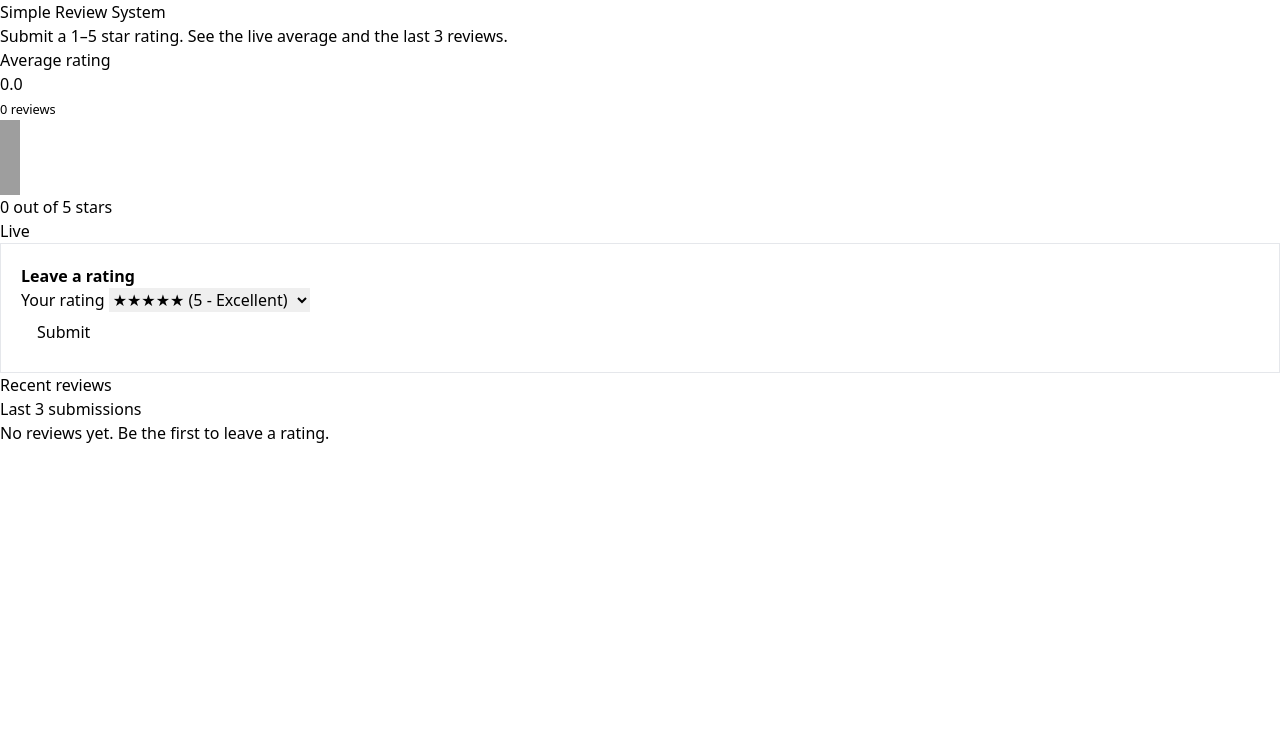
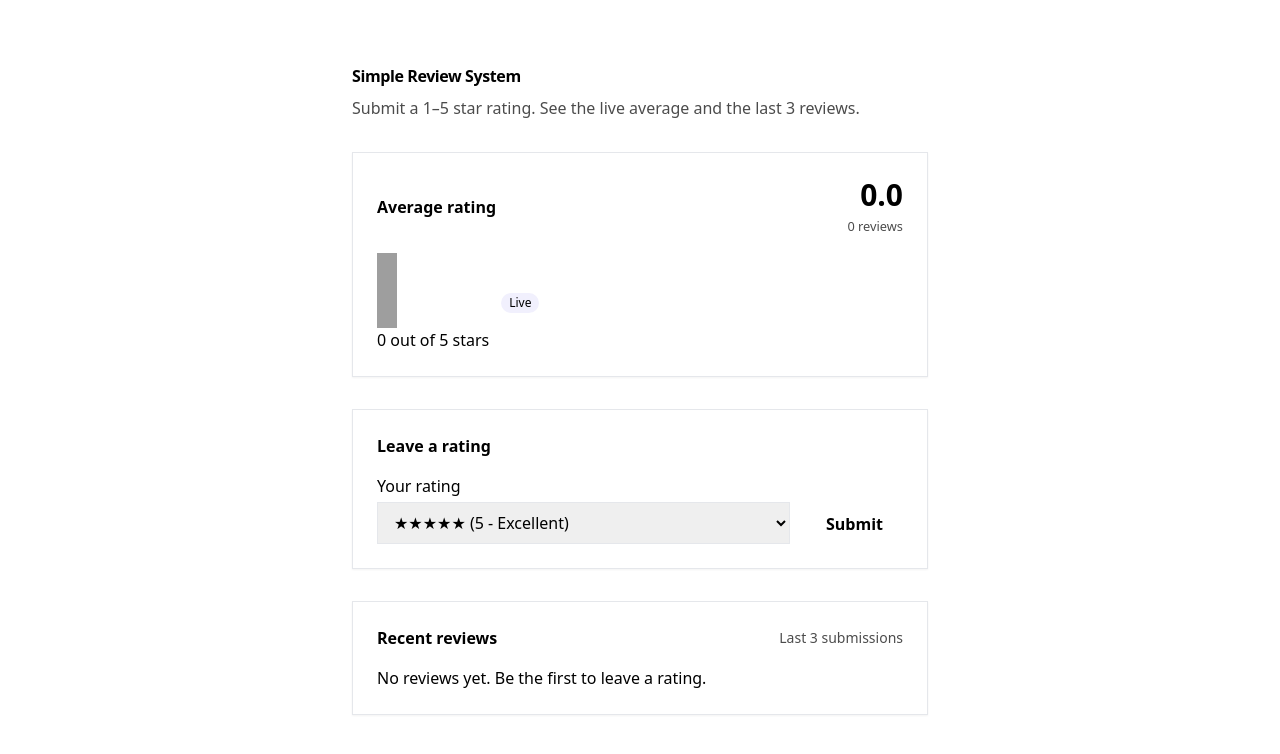
Before and after one commit to PennBrenn/testnew, a plain HTML site: page index.html in a window 1280 px wide. Drawn offline with Linux system fonts and the light colour scheme; grey boxes are pictures that could not be loaded.

Commit message:
Update rev.css

```diff
--- a/rev.css
+++ b/rev.css
@@ -246,122 +246,120 @@ video {
   display: none;
 }
 
-.page-header {
-  width: 100%;
+.main-content {
+  padding-left: 2rem;
+  padding-right: 2rem;
+  padding-top: 4rem;
+  padding-bottom: 4rem;
+  display: flex;
+  justify-content: center;
 }
 
-.header-container {
-  max-width: 42rem;
-  margin-left: auto;
-  margin-right: auto;
-  padding-left: 1.5rem;
-  padding-right: 1.5rem;
-  padding-top: 2rem;
-  padding-bottom: 2rem;
+.review-system-section {
+  width: 100%;
+  max-width: 36rem;
 }
 
-.header-title {
+.section-header {
+  margin-bottom: 2rem;
+}
+
+.page-title {
+  font-weight: 700;
+  letter-spacing: -0.025em;
+}
+
+.page-subtitle {
+  margin-top: 0.5rem;
+  opacity: 0.7;
+}
+
+.average-card {
+  border-width: 1px;
+  box-shadow: 0 0 #0000, 0 0 #0000, 0 1px 2px 0 rgb(0 0 0 / 0.05);
+  padding: 1.5rem;
+  margin-bottom: 2rem;
+}
+
+.average-header-row {
+  display: flex;
+  align-items: center;
+  justify-content: space-between;
+  gap: 1.5rem;
+}
+
+.average-title {
   font-weight: 600;
 }
 
-.header-subtitle {
-  font-size: 15px;
-  color: var(--gjs-t-color-secondary);
-  margin-top: 0.5rem;
+.average-metrics-group {
+  text-align: right;
 }
 
-.main-content {
-  width: 100%;
+.average-value {
+  font-size: 1.875rem;
+  line-height: 2.25rem;
+  font-weight: 700;
+  font-variant-numeric: tabular-nums;
 }
 
-.live-reviews-section {
-  max-width: 42rem;
-  margin-left: auto;
-  margin-right: auto;
-  padding-left: 1.5rem;
-  padding-right: 1.5rem;
+.total-reviews-label {
+  opacity: 0.7;
 }
 
-.live-reviews-card {
-  border-width: 1px;
-  padding: 1.25rem;
-}
-
-.live-reviews-header {
-  display: flex;
-  align-items: center;
-  justify-content: space-between;
-}
-
-.live-reviews-title {
-  font-weight: 600;
-}
-
-.live-reviews-hint {
-  font-size: 13px;
-  color: var(--gjs-t-color-secondary);
-}
-
-.live-reviews-list {
-  margin-top: 1rem;
-  display: flex;
-  flex-direction: column;
-  gap: 0.75rem;
-}
-
-.review-item {
-  border-width: 1px;
-  padding: 0.75rem;
-}
-
-.review-text {
-  display: block;
-}
-
-.review-meta {
-  display: block;
-  font-size: 13px;
-  color: var(--gjs-t-color-secondary);
-}
-
-.submit-review-section {
-  max-width: 42rem;
-  margin-left: auto;
-  margin-right: auto;
-  padding-left: 1.5rem;
-  padding-right: 1.5rem;
-  margin-top: 1.5rem;
-}
-
-.submit-review-card {
-  border-width: 1px;
-  padding: 1.25rem;
-}
-
-.submit-review-title {
-  font-weight: 600;
-}
-
-.submit-review-form {
+.average-stars-row {
   margin-top: 1rem;
   display: flex;
   align-items: center;
   gap: 0.75rem;
 }
 
-.review-label {
-  position: absolute;
-  width: 1px;
-  height: 1px;
-  padding: 0;
-  margin: -1px;
-  overflow: hidden;
-  clip: rect(0, 0, 0, 0);
-  white-space: nowrap;
-  border-width: 0;
+.average-stars-visual {
+  display: flex;
+  align-items: center;
+  gap: 0.25rem;
 }
 
-.review-select {
+.average-badge {
+  padding-left: 0.5rem;
+  padding-right: 0.5rem;
+  padding-top: 0.125rem;
+  padding-bottom: 0.125rem;
+  font-size: 0.75rem;
+  line-height: 1rem;
+  border-radius: 9999px;
+}
+
+.submit-review-card {
+  border-width: 1px;
+  box-shadow: 0 0 #0000, 0 0 #0000, 0 1px 2px 0 rgb(0 0 0 / 0.05);
+  padding: 1.5rem;
+  margin-bottom: 2rem;
+}
+
+.submit-review-title {
+  font-weight: 600;
+  margin-bottom: 1rem;
+}
+
+.review-form {
+  display: flex;
+  align-items: flex-end;
+  gap: 1rem;
+}
+
+.rating-field-group {
+  flex: 1 1 0%;
+}
+
+.rating-label {
+  display: block;
+  font-weight: 500;
+  margin-bottom: 0.25rem;
+}
+
+.rating-select {
+  width: 100%;
   border-width: 1px;
   padding-left: 0.75rem;
   padding-right: 0.75rem;
@@ -371,47 +369,59 @@ video {
   outline-offset: 2px;
 }
 
-.review-select:focus {
+.rating-select:focus {
   box-shadow: 0 0 0 0px #fff, 0 0 0 calc(2px + 0px) rgb(59 130 246 / 0.5), 0 0 #0000;
 }
 
 .submit-button {
-  padding-left: 1rem;
-  padding-right: 1rem;
+  padding-left: 1.25rem;
+  padding-right: 1.25rem;
   padding-top: 0.5rem;
   padding-bottom: 0.5rem;
-  font-weight: 500;
+  font-weight: 600;
+  transition-property: opacity;
+  transition-timing-function: cubic-bezier(0.4, 0, 0.2, 1);
+  transition-duration: 150ms;
 }
 
 .submit-button:hover {
   opacity: 0.9;
 }
 
-.submit-button:active {
-  opacity: 0.8;
+.recent-reviews-card {
+  border-width: 1px;
+  box-shadow: 0 0 #0000, 0 0 #0000, 0 1px 2px 0 rgb(0 0 0 / 0.05);
+  padding: 1.5rem;
 }
 
-.submit-helper-text {
-  font-size: 13px;
-  color: var(--gjs-t-color-secondary);
-  margin-top: 0.75rem;
+.recent-reviews-header {
+  display: flex;
+  align-items: center;
+  justify-content: space-between;
+  margin-bottom: 1rem;
 }
 
-.page-footer {
-  width: 100%;
+.recent-reviews-title {
+  font-weight: 600;
 }
 
-.footer-container {
-  max-width: 42rem;
-  margin-left: auto;
-  margin-right: auto;
-  padding-left: 1.5rem;
-  padding-right: 1.5rem;
-  padding-top: 2rem;
-  padding-bottom: 2rem;
+.recent-reviews-subtext {
+  font-size: 0.875rem;
+  line-height: 1.25rem;
+  opacity: 0.7;
 }
 
-.footer-text {
-  font-size: 13px;
-  color: var(--gjs-t-color-secondary);
+.reviews-list {
+  display: flex;
+  flex-direction: column;
+  gap: 1rem;
 }
+
+.empty-reviews-message {
+  opacity: 0.6;
+}
+
+#ivqll {
+  background-color: rgba(79, 70, 229, 0.08);
+  color: var(--gjs-t-color-primary);
+}
```
